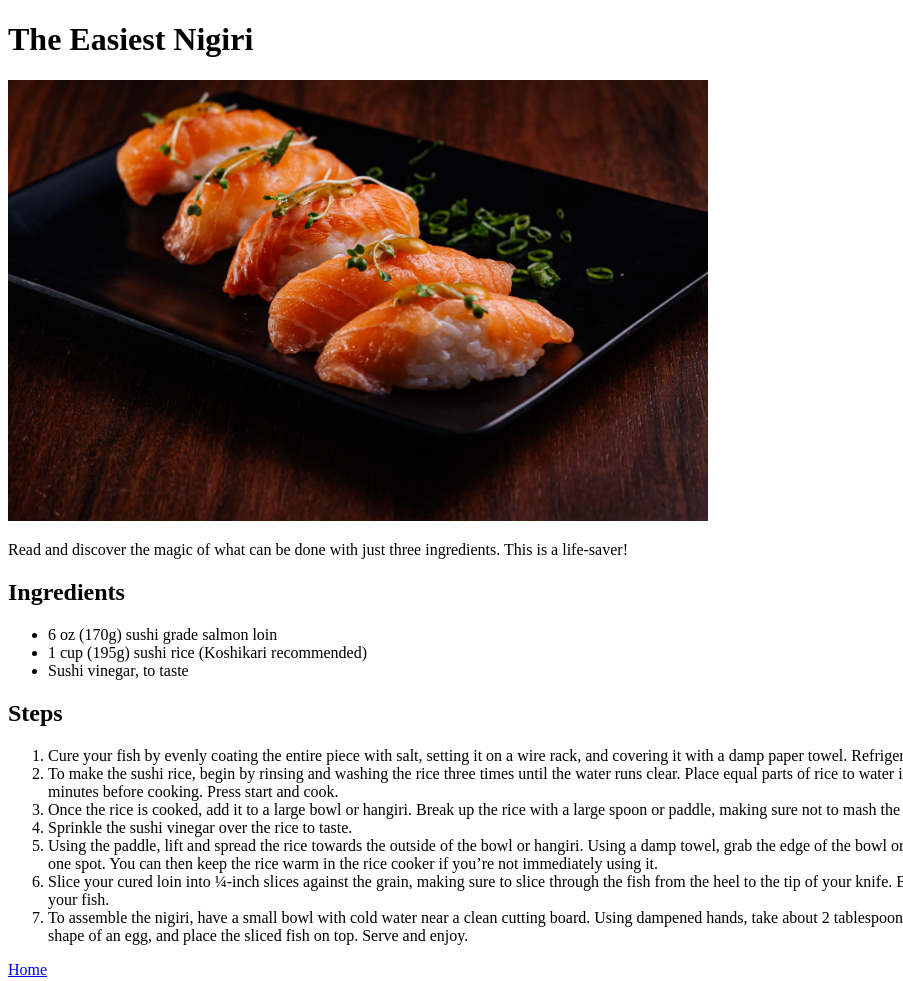
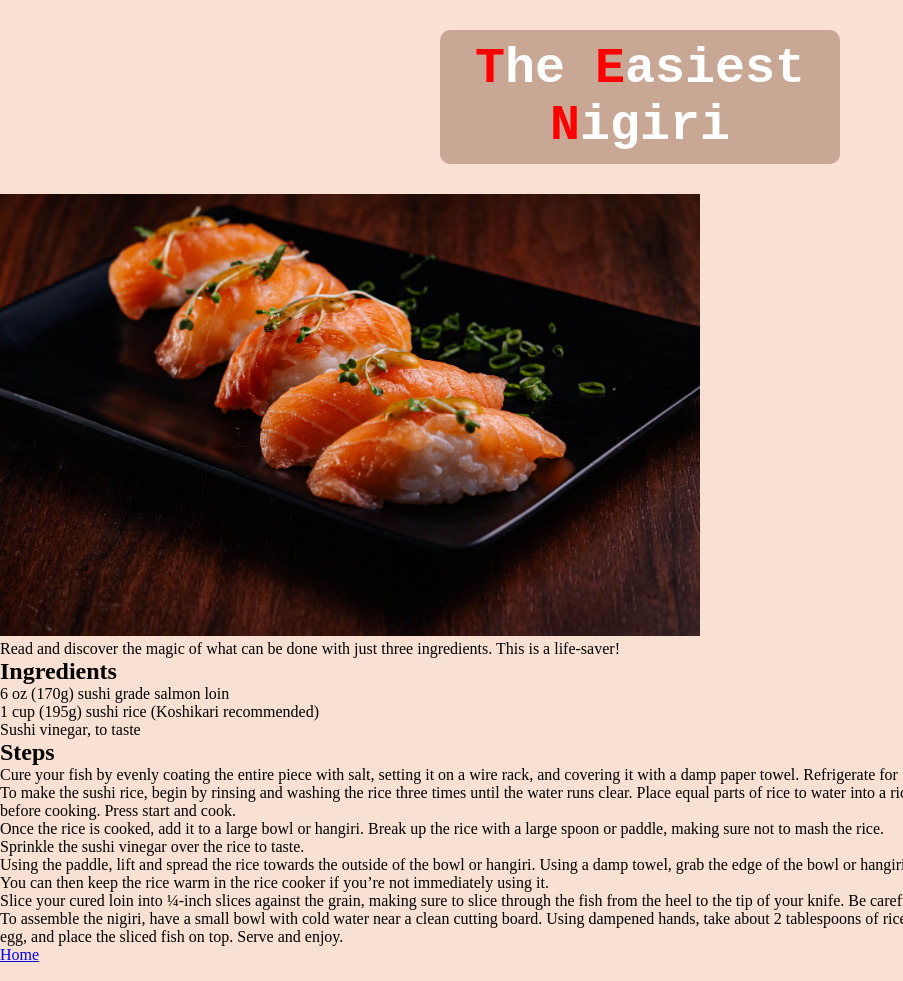
Before and after one commit to dangalf-dev/odin-recipes, a plain HTML site: page recipes/easy-nigiri.html in a window 1280 px wide. Shown: the whole page, without its empty margins (0-903 px from the left). Drawn offline with Linux system fonts and the light colour scheme.

Commit message:
Added style.css
Added the stylesheet, linked to all pages,
and created the header style

```diff
--- a/recipes/easy-nigiri.html
+++ b/recipes/easy-nigiri.html
@@ -3,10 +3,15 @@
   <head>
     <meta charset="UTF-8" />
     <meta name="viewport" content="width=device-width, initial-scale=1.0" />
+    <link rel="stylesheet" href="../style.css" />
     <title>The Easiest Nigiri</title>
   </head>
   <body>
-    <h1>The Easiest Nigiri</h1>
+    <h1 class="header">
+      <span class="red-letter">T</span>he
+      <span class="red-letter">E</span>asiest
+      <span class="red-letter">N</span>igiri
+    </h1>
     <img
       src="../images/nigiri.jpg"
       alt="a picture of assembled salmon nigiri"
--- /dev/null
+++ b/style.css
@@ -0,0 +1,26 @@
+*,
+*::before,
+*::after {
+  box-sizing: border-box;
+  margin: 0;
+  padding: 0;
+}
+
+body {
+  background-color: rgb(248, 224, 211);
+}
+
+.header {
+  font-family: "Courier New", monospace;
+  margin: 0.6em auto;
+  text-align: center;
+  font-size: 50px;
+  color: white;
+  background-color: rgb(200, 167, 149);
+  width: 8em;
+  padding: 0.2em;
+  border-radius: 10px;
+}
+.red-letter {
+  color: red;
+}
```
Also changed, not shown: index.html (+5 -1 lines), recipes/shrimp-tempura.html (+5 -1 lines), recipes/tonkotsu-ramen.html (+5 -1 lines).
